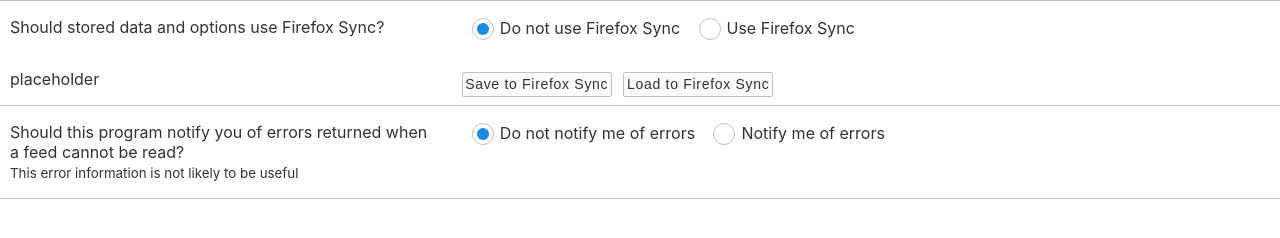
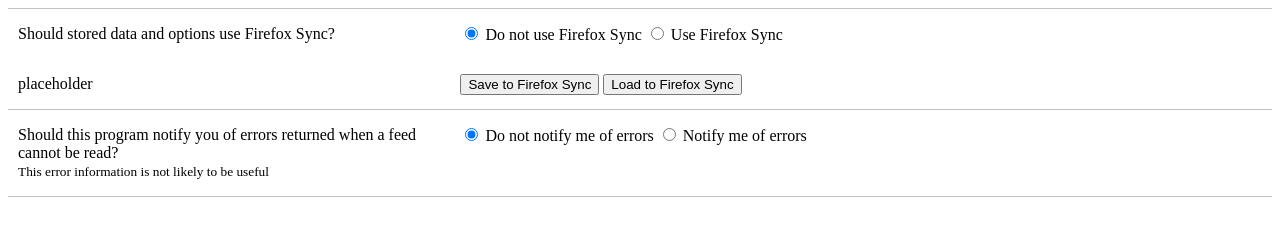
Before and after one commit to WFrankish/super-comic-buttons, a browser extension: page super-comic-buttons/options.html in a window 1280 px wide. Drawn offline with Linux system fonts and the light colour scheme.

Commit message:
use browser style in options, now that's actually implemented

```diff
--- a/super-comic-buttons/options.css
+++ b/super-comic-buttons/options.css
@@ -33,18 +33,6 @@
   padding-right: 0.625em;
   padding-bottom: 0.625em;
 }
-html {
-  color: #333;
-  font-family: Fira Sans,-apple-system,BlinkMacSystemFont,Segoe UI,Roboto,Oxygen,Ubuntu,Cantarell,Droid Sans,Helvetica Neue,sans-serif;
-}
-body{
-  padding: 0;
-  margin: 0;
-  font-size: 100%;
-}
-m{
-  font-family: monospace;
-}
 /* Mobile Screens */
 [class*="col-"] {
   width: 100%;
@@ -56,76 +44,6 @@
   .col-l {width: 35%;}
   .col-r {width: 65%;}
 }
-input[type=button]{
-  letter-spacing: 0.05em;
-  color: #333;
-  background-color: #fbfbfb;
-  border-radius: 0.125em;
-  border: 1px solid #c1c1c1;
-  padding: 0.1875em;
-  min-width: 6.25em;
-  height: 1.85em;
-  font-size: 0.875em;
-  margin: 0.25em;
-}
-input[type=button]:hover{
-  background-color: #ebebeb;
-}
-input[type=button]:active{
-  background-color: #dadada;
-}
-
-input[type=button]:disabled{
-  background-color: #dadada;
-  color: #c1c1c1;
-}
-
-input[type=text]{
-  color: #333;
-  background-color: #ffffff;
-  border-radius: 0.0625em;
-  border: 0.0625em solid #c1c1c1;
-  padding: 0.1875em;
-  min-width: 6.25em;
-  height: 1.85em;
-  font-size: 0.875em;
-  margin: 0.25em;
-}
-input[type=text]:focus{
-  border: 0.0625em solid #006b9d;
-}
-input[type=radio]{
-  width : 2.5em;
-  margin : 0;
-  padding : 0;
-  opacity  : 0;
-}
-input[type=radio] + label{
-  display      : inline-block;
-  margin-left  : -1.5em;
-  line-height  : 1.5em;
-}
-input[type=radio] + label > span{
-  display : inline-block;
-  width : 1.375em;
-  height : 1.375em;
-  margin-right: 0.375em;
-  border : 0.0625em solid #c1c1c1;
-  border-radius : 1.25em;
-  background : #ffffff;
-  vertical-align : bottom;
-}
-input[type=radio]:hover + label > span{
-  border-color: #178ce5;
-}
-input[type=radio]:checked + label > span > span{
-  display : block;
-  width : 0.75em;
-  height : 0.75em;
-  border-radius : 1.25em;
-  margin: 0.25em;
-  background : #178ce5;
-}
 .warning{
   color: #ff0000;
 }
```
Also changed, not shown: super-comic-buttons/manifest.json.
